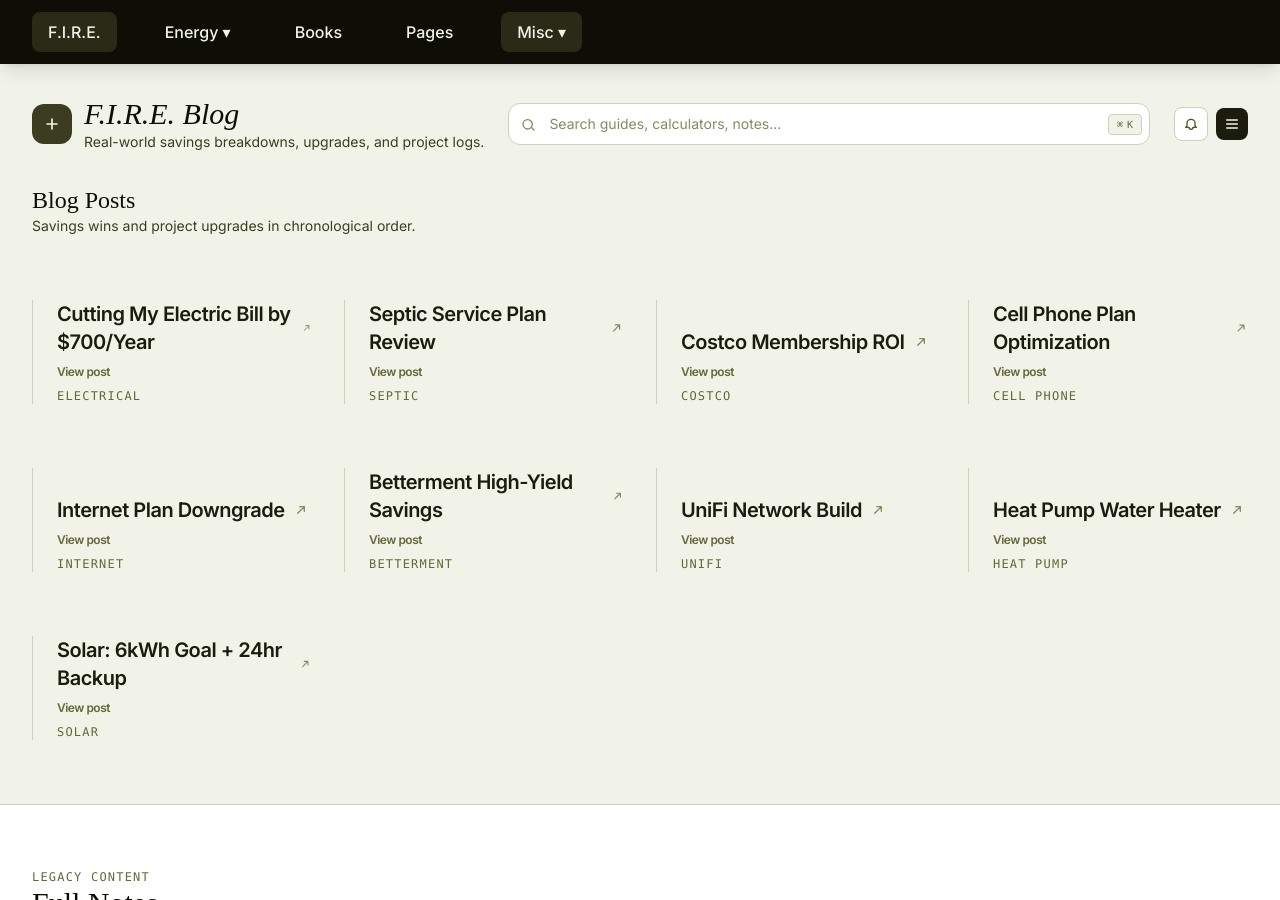
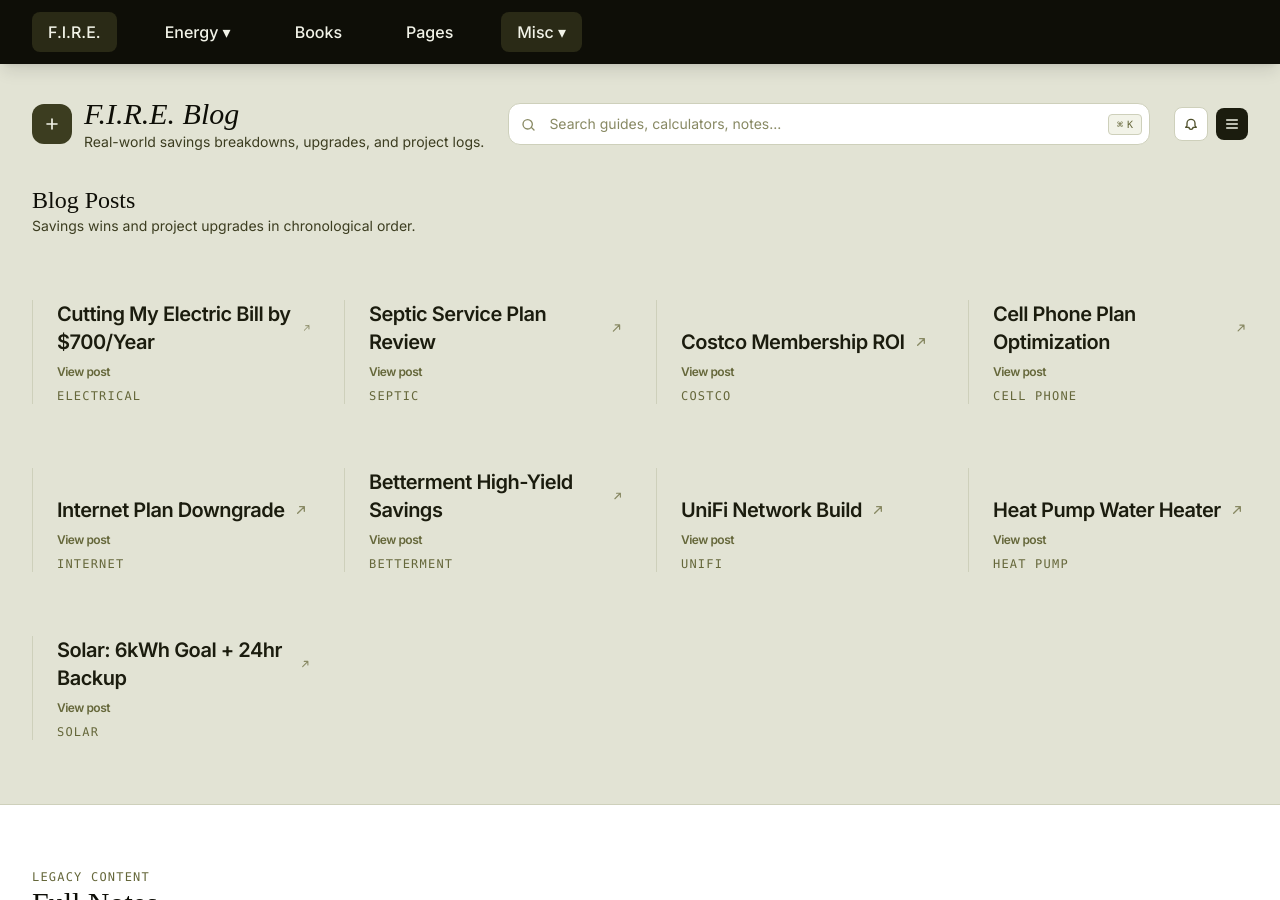
Before and after one commit to techmore/techmore.github.io, a Jekyll site: the page built from index.html, in a window 1280 px wide and 900 px high. Built offline with Jekyll 4.4.1, drawn with Linux system fonts in a browser that asks for light colours; nearby versions of some CDN libraries; some web fonts are replaced.

Commit message:
Darken homepage background

```diff
--- a/index.html
+++ b/index.html
@@ -3,7 +3,7 @@ layout: default
 title: F.I.R.E. - Techmore
 ---
 
-<main class="bg-olive-50">
+<main class="bg-olive-100">
     <!-- Command Bar -->
     <section class="py-8">
         <div class="max-w-7xl mx-auto px-4 sm:px-6 lg:px-8">
```
